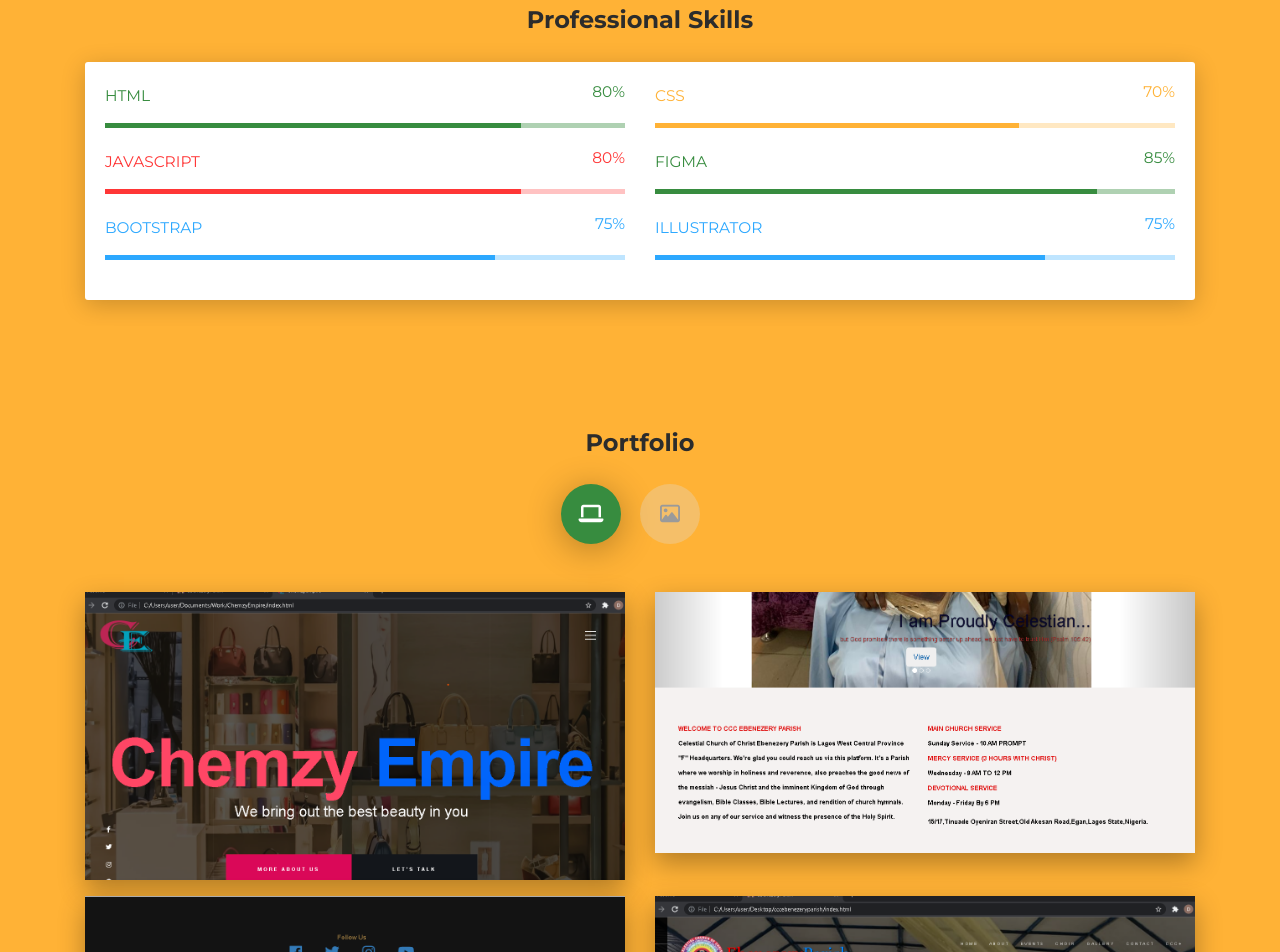
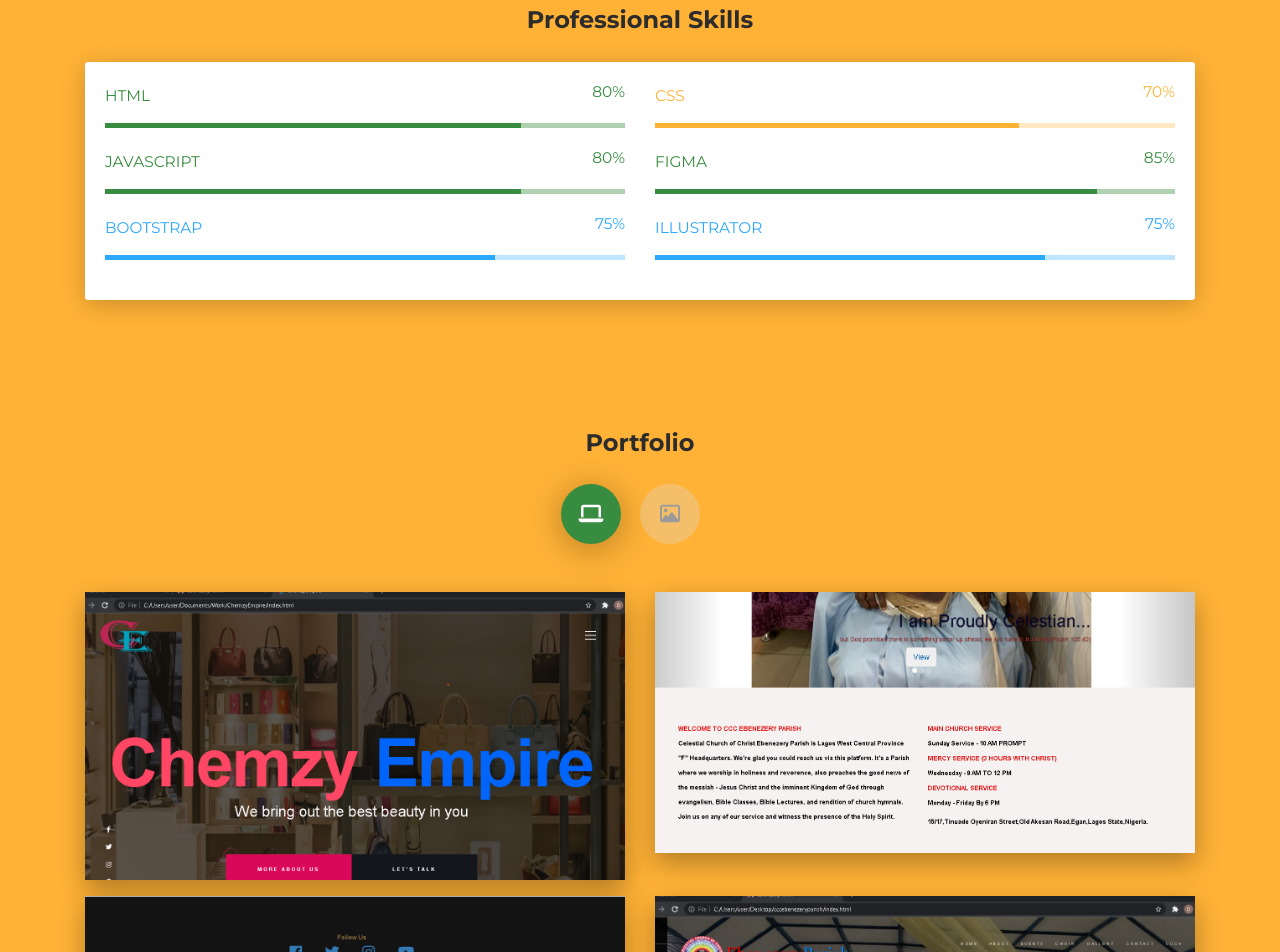
Before and after one commit to Dhavisco/Resume, a plain HTML site: page index.html in a window 1280 px wide. Shown: the part 1023-1975 px from the top of the page. Drawn offline with Linux system fonts and the light colour scheme.

Commit message:
Update index.html

```diff
--- a/index.html
+++ b/index.html
@@ -134,9 +134,9 @@
         </div>
         <div class="row">
           <div class="col-md-6">
-            <div class="progress-container progress-danger"><span class="progress-badge">JavaScript</span>
+            <div class="progress-container progress-primary"><span class="progress-badge">JavaScript</span>
               <div class="progress">
-                <div class="progress-bar progress-bar-danger" data-aos="progress-full" data-aos-offset="10" data-aos-duration="2000" role="progressbar" aria-valuenow="60" aria-valuemin="0" aria-valuemax="100" style="width: 80%;"></div><span class="progress-value">80%</span>
+                <div class="progress-bar progress-bar-primary" data-aos="progress-full" data-aos-offset="10" data-aos-duration="2000" role="progressbar" aria-valuenow="60" aria-valuemin="0" aria-valuemax="100" style="width: 80%;"></div><span class="progress-value">80%</span>
               </div>
             </div>
           </div>
```
